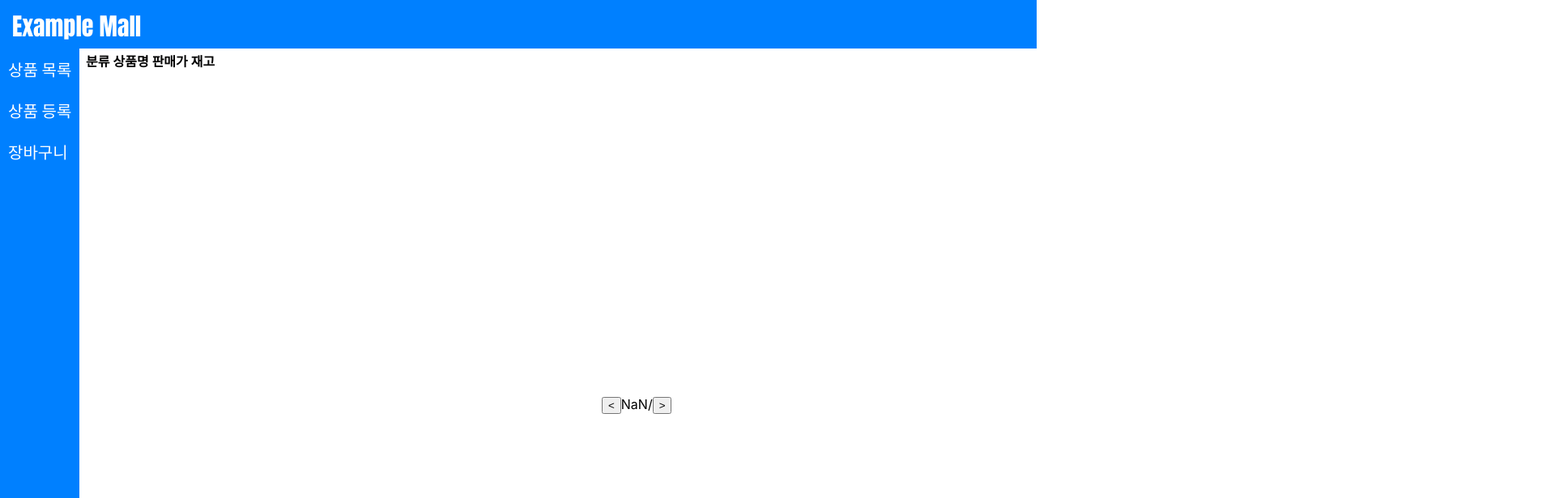
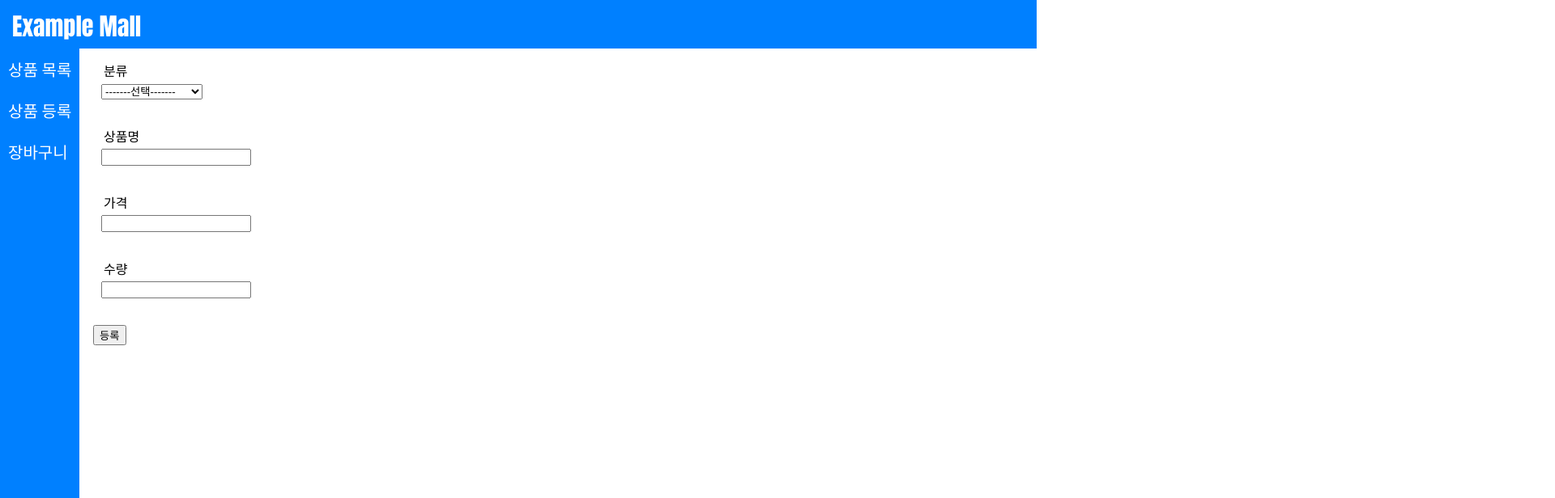
Before and after one commit to chrismrkr/toyproject-shoppingcartexample, a React (Create React App) app: page / in a window 1280 px wide. Both pictures are taken after a click on the item "상품 등록". Shown: the top 616 px of the page at 81% size, 1920 px wide, since content can reach past the window. Built offline with nearby package versions, Linux system fonts and the light colour scheme.

Commit message:
create item v1

```diff
--- a/src/component/ContentsMain.jsx
+++ b/src/component/ContentsMain.jsx
@@ -3,14 +3,28 @@ import React, {useState} from 'react';
 import styles from '../css/Contentsmain.module.css';
 import NavigationBar from './NavigationBar';
 import ItemTable from './ItemTable';
+import ItemRegisterForm from './ItemRegisterForm';
 
 const ContentsMain = (props) => {
+    switch(props.tabSelector) {
+        case "ITEM_LIST":
             return (
                 <div className={styles.div_box}>
                     <ItemTable data={props.itemList}></ItemTable>
                     <NavigationBar changePage={props.changePage} pageNumber={props.pageNumber} totalPage={props.totalPage}></NavigationBar>
                 </div>
             );
+
+        case "ITEM_REGISTER":
+            return (
+                <div className={styles.div_box}>
+                    <ItemRegisterForm></ItemRegisterForm>
+                </div>
+            );
+
+        default:
+            return null;
+    }
 };
 
 export default ContentsMain;
--- a/src/component/FrameMain.jsx
+++ b/src/component/FrameMain.jsx
@@ -7,7 +7,11 @@ const FrameMain = () => {
     const [itemList, setItemList] = useState([]);
     const [pageNumber, setPageNumber] = useState();
     const [totalPage, setTotalPage] = useState();
+    const [tabSelector, setTabSelector] = useState();
 
+    const selectTab = (tabName) => {
+        setTabSelector(tabName);
+    };
     const setNewItemList = (newItemList, newPageNumber, newTotalPage) => {
         const tmpItemList = [];
         newItemList.forEach(item => {
@@ -47,12 +51,11 @@ const FrameMain = () => {
         }
     }
 
-
     return (
         <div>
             <Header></Header>
-            <SideBar setNewItemList={setNewItemList}></SideBar>
-            <ContentsMain changePage={changePage} itemList={itemList} pageNumber={pageNumber} totalPage={totalPage}></ContentsMain>
+            <SideBar selectTab={selectTab} setNewItemList={setNewItemList}></SideBar>
+            <ContentsMain changePage={changePage} itemList={itemList} pageNumber={pageNumber} totalPage={totalPage} tabSelector={tabSelector}></ContentsMain>
         </div>
     );
 };
--- /dev/null
+++ b/src/component/ItemRegisterForm.jsx
@@ -0,0 +1,79 @@
+import React, {useState} from 'react';
+import styles from '../css/ItemRegisterForm.module.css';
+
+const ItemRegisterForm = (props) => {
+    const [deliveryType, setDeliveryType] = useState();
+    const [itemName, setItemName] = useState();
+    const [itemPrice, setItemPrice] = useState();
+    const [itemQuantity, setItemQuantity] = useState();
+
+    const changeDeliveryType = (e) => {
+        setDeliveryType(e.target.value);
+    };
+    const changeItemName = (e) => {
+        setItemName(e.target.value);
+    };
+    const changeItemPrice = (e) => {
+        setItemPrice(e.target.value);
+    };
+    const changeItemQuantity = (e) => {
+        setItemQuantity(e.target.value);
+    };
+    const postItem = (e) => {
+        e.preventDefault();
+        e.stopPropagation();
+        alert(deliveryType + " " + itemName + " " + itemPrice +" " + itemQuantity);
+    }
+
+
+    return (
+        <div>
+            <div class={styles.div_box}>
+                <div class={styles.div_text}>
+                    분류
+                </div>
+                <select value={deliveryType} onChange={(e)=>{changeDeliveryType(e)}}>
+                    <option>-------선택-------</option>
+                    <option value="QuickDelivery">Quick Delivery</option>
+                    <option value="MorningDelivery">Morning Delivery</option>
+                    <option value="StandardDelivery">StandardDelivery</option>
+                </select>
+
+                <div class={styles.div_error}>
+                </div>
+            </div>
+            <div class={styles.div_box}>
+                <div class={styles.div_text}>
+                    상품명
+                </div>
+                <input type="text" value={itemName} onChange={(e)=>{changeItemName(e)}}></input>
+                <div class={styles.div_error}>
+
+                </div>
+            </div>
+            <div class={styles.div_box}>
+                <div class={styles.div_text}>
+                    가격
+                </div>
+                <input type="text" value={itemPrice} onChange={(e)=>{changeItemPrice(e)}}></input>
+                <div class={styles.div_error}>
+
+                </div>
+            </div>
+            <div class={styles.div_box}>
+                <div class={styles.div_text}>
+                    수량
+                </div>
+                <input type="text" value={itemQuantity} onChange={(e)=>{changeItemQuantity(e)}}></input>
+                <div class={styles.div_error}>
+
+                </div>
+            </div>
+            <div class={styles.div_button}>
+                <button onClick={(e)=>{postItem(e)}}>등록</button>
+            </div>
+        </div>
+    )
+};
+
+export default ItemRegisterForm;
--- a/src/component/SideBar.jsx
+++ b/src/component/SideBar.jsx
@@ -19,9 +19,10 @@ const SideBar = (props) => {
         catch(error) {
             console.log("error 발생");
         }
+        props.selectTab("ITEM_LIST");
     };
     const getItemRegisterForm = () => {
-        alert("상품 등록 Form 가져오기 이벤트 발생");
+        props.selectTab("ITEM_REGISTER");
     };
 
     return (
--- a/src/css/Contentsmain.module.css
+++ b/src/css/Contentsmain.module.css
@@ -1,7 +1,7 @@
 .div_box {
     position: absolute;
-    top: 60px;
-    left: 103px;
+    top: 65px;
+    left: 115px;
     width: 100%;
     height: 100%;
 }
--- /dev/null
+++ b/src/css/ItemRegisterForm.module.css
@@ -0,0 +1,20 @@
+.div_box {
+    margin: 10px;
+
+}
+
+.div_text {
+    margin: 3px;
+}
+
+.div_error {
+    color : red;
+    font-size: 13px;
+    height: 20px;
+    margin : 3px;
+    font-family:Impact, Haettenschweiler, 'Arial Narrow Bold', sans-serif;
+}
+
+.div_button {
+
+}
```
Lines whose indentation alone changed are shown as unchanged.
